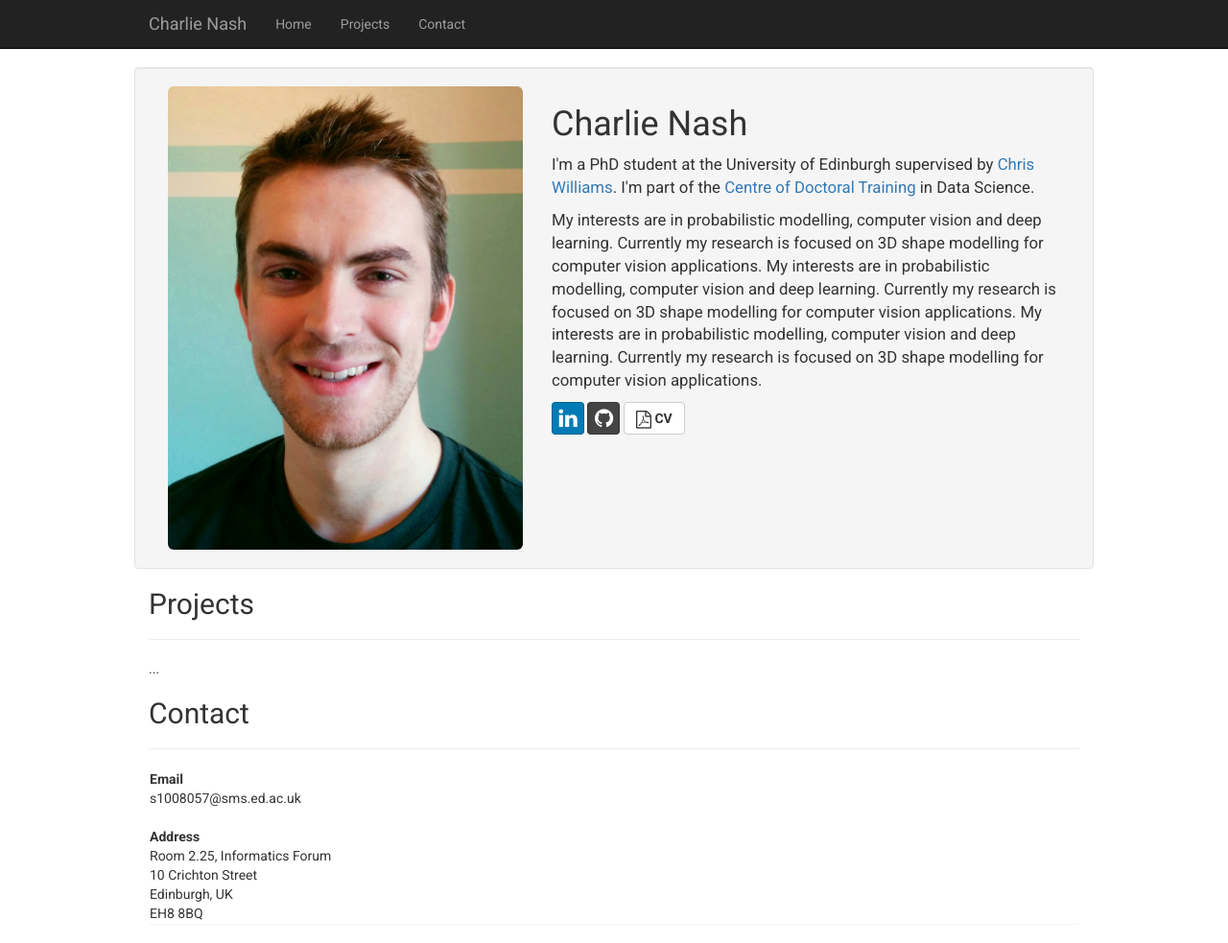
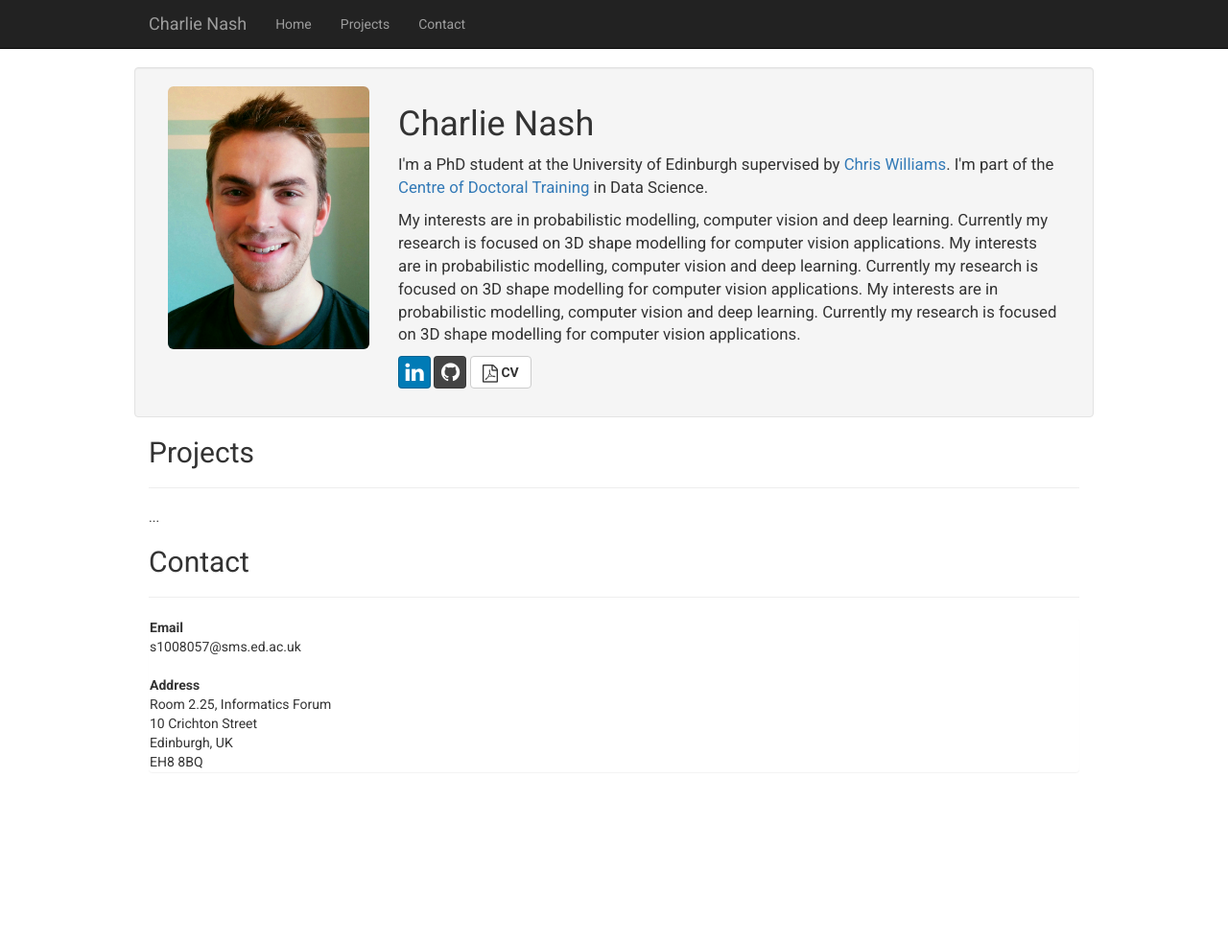
Before and after one commit to charlienash/charlienash.github.io, a Jekyll site: the page index.html, which Jekyll copies as it is, in a window 1280 px wide and 983 px high. Shown: the whole window at 96% size. Built offline with Jekyll 4.4.1, drawn with Linux system fonts in a browser that asks for light colours; nearby versions of some CDN libraries; library files that are not in the unit come from our copies.

Commit message:
Update index.html

```diff
--- a/index.html
+++ b/index.html
@@ -69,10 +69,10 @@
 		<!-- Page Content -->
 		<div class="container-fluid">
 			<div class="row well">
-			  	<div class="col-xs-5">
+			  	<div class="col-xs-3">
 			      		<img class="img-rounded img-responsive" src="assets/img/Charlie_photo.jpg">
 			  	</div>
-			 	<div class="col-xs-7">
+			 	<div class="col-xs-9">
 			    		<h1>Charlie Nash</h1>
 		    			<p>
 		    				<big>
```
